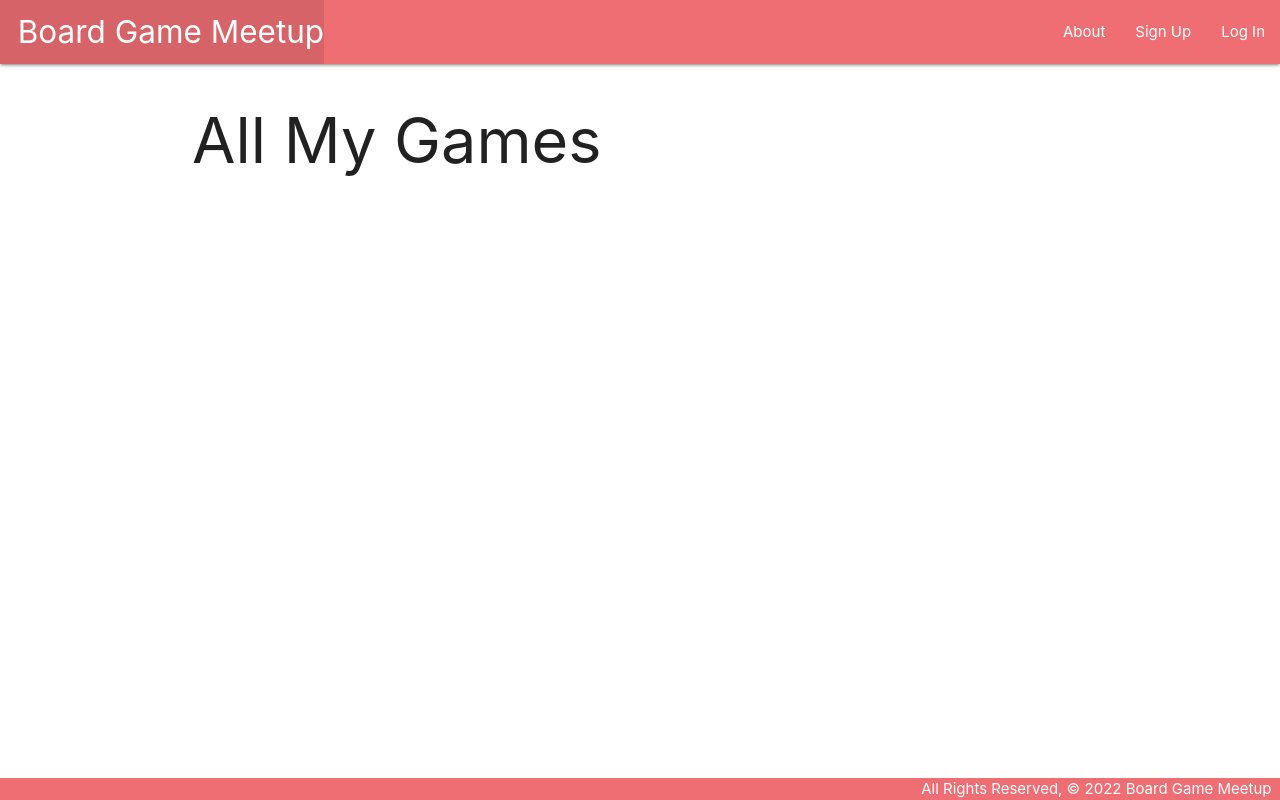
After one commit to masomaster/board-game-meetup, a Django app: template main_app/templates/main_app/game_list.html in a window 1280 px wide. The commit adds this page. Run offline with Django 4.2, Linux system fonts and the light colour scheme; the template is opened without the code that fills it, so the values that code supplies are empty; parts of the project's set-up code (start-up, migrations or seed data) failed here and were passed over.

Commit message:
add game index template and url

```diff
--- a/main_app/templates/base.html
+++ b/main_app/templates/base.html
@@ -20,6 +20,7 @@
         <ul class="right">
           <li><a href="/about">About</a></li>
           {% if user.is_authenticated %}
+            <li><a href="/games">View All My Games</a></li>
             <li><a href="{% url 'logout' %}">Log Out</a></li>
           {% else %}
             <li><a href="{% url 'signup' %}">Sign Up</a></li>
--- /dev/null
+++ b/main_app/templates/main_app/game_list.html
@@ -0,0 +1,6 @@
+{% extends 'base.html' %}
+
+{% block content %}
+  <h1>All My Games</h1>
+
+{% endblock %}
--- a/main_app/urls.py
+++ b/main_app/urls.py
@@ -5,5 +5,5 @@ urlpatterns = [
     path('', views.home, name='home'),
     path('accounts/', include('django.contrib.auth.urls')),
     path('accounts/signup/', views.signup, name='signup'),
-
+    path('games/', views.GameList.as_view(), name='games_index'),
 ]
```
Also changed, not shown: main_app/views.py (+7 -0 lines).
